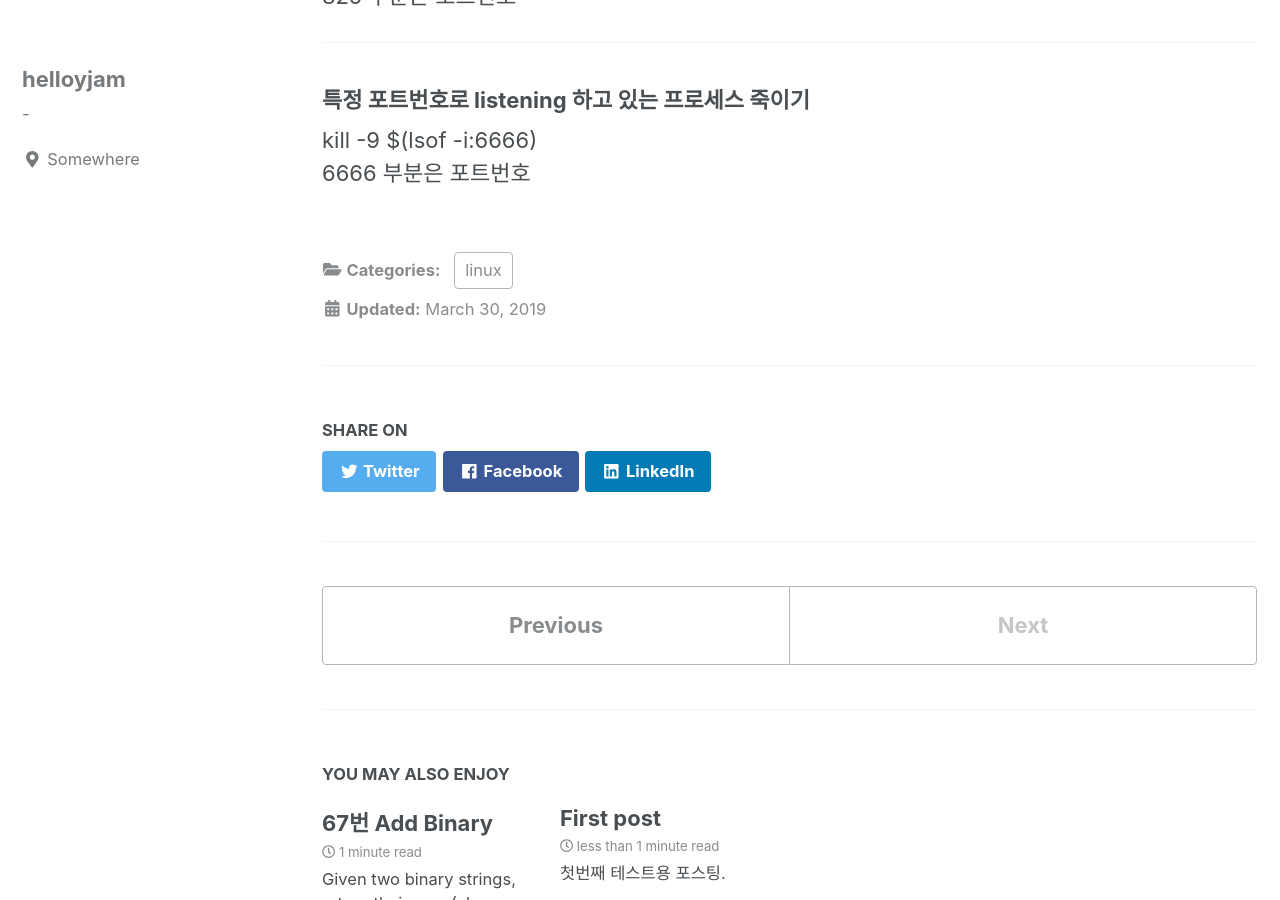
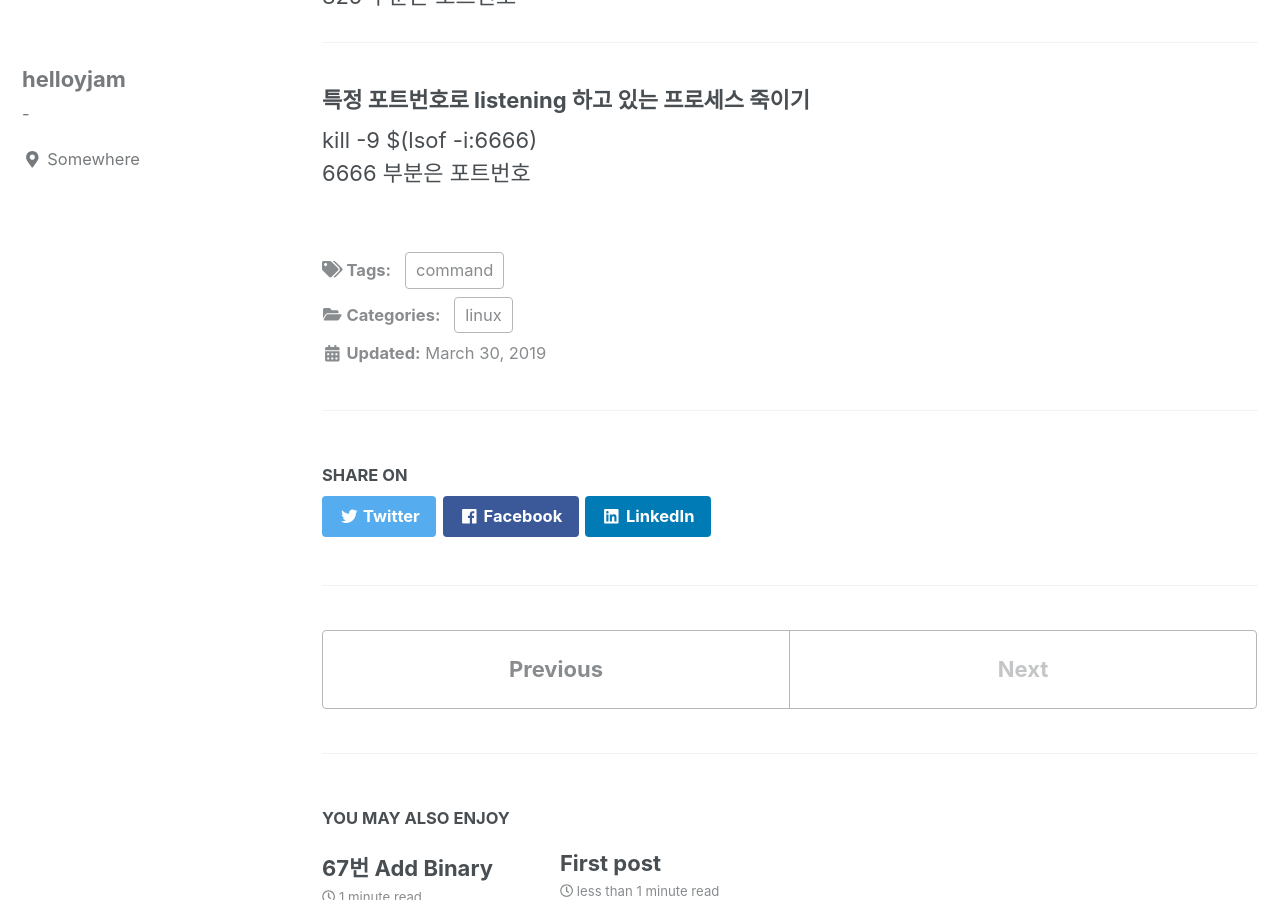
Before and after one commit to helloyjam/helloyjam.github.io, a Jekyll site: the page built from _posts/2019-03-29-linux-netstat-port.md, in a window 1280 px wide and 900 px high, scrolled down 369 px. Built offline with Jekyll 4.4.1, drawn with Linux system fonts in a browser that asks for light colours; cached includes are drawn as plain includes.

Commit message:
Update 2019-03-29-linux-netstat-port.md

```diff
--- a/_posts/2019-03-29-linux-netstat-port.md
+++ b/_posts/2019-03-29-linux-netstat-port.md
@@ -3,6 +3,8 @@ title: "[명령어] 특정 포트번호로 열린 네트워크 상태보기 및
 classes: wide
 categories:
   - linux
+tag:
+  - command
 date: 2019-03-29 19:00:00 -0600
 ---
 
```
